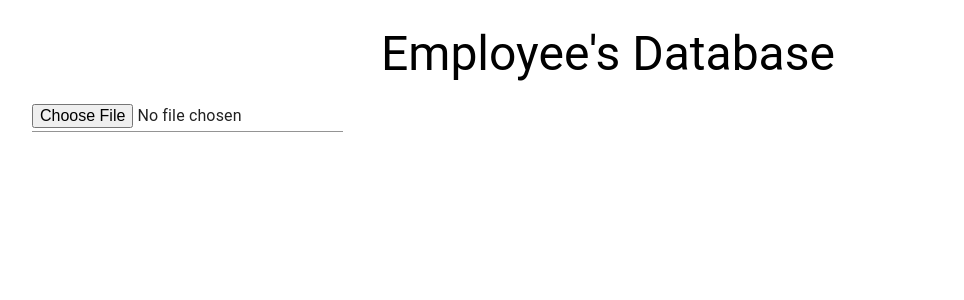
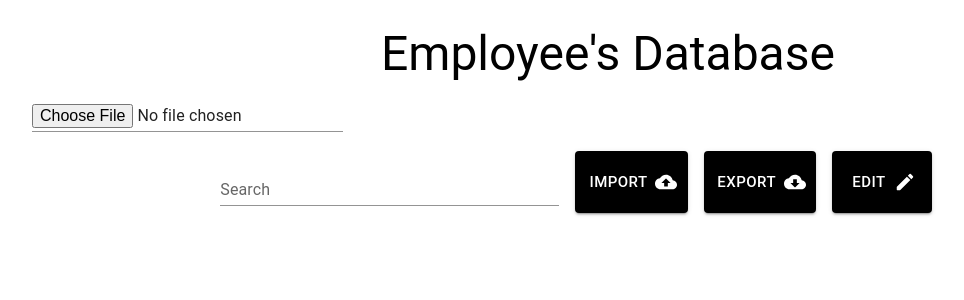
Before and after one commit to Hector-rob/Software_planning16, a Next.js app in the folder ibmfront/: page /Database in a window 1280 px wide. Shown: the top 300 px of the page, without its empty margins (32-996 px from the left). Built offline with nearby package versions, Linux system fonts and the light colour scheme.

Commit message:
table style

```diff
--- a/ibmfront/pages/Database.tsx
+++ b/ibmfront/pages/Database.tsx
@@ -6,11 +6,39 @@ import * as XLSX from "xlsx";
 import { useState } from 'react';
 import Table from '@mui/material/Table';
 import TableBody from '@mui/material/TableBody';
-import TableCell from '@mui/material/TableCell';
 import TableContainer from '@mui/material/TableContainer';
 import TableHead from '@mui/material/TableHead';
 import TableRow from '@mui/material/TableRow';
 import Paper from '@mui/material/Paper';
+import Button from '@mui/material/Button';
+import Stack from '@mui/material/Stack';
+import CloudUploadRoundedIcon from '@mui/icons-material/CloudUploadRounded';
+import CloudDownloadRoundedIcon from '@mui/icons-material/CloudDownloadRounded';
+import EditRoundedIcon from '@mui/icons-material/EditRounded';
+import TableCell, { tableCellClasses } from '@mui/material/TableCell';
+import { styled } from '@mui/material/styles';
+import { Grid } from '@mui/material';
+import TextField from '@mui/material/TextField';
+
+const StyledTableCell = styled(TableCell)(({ theme }) => ({
+  [`&.${tableCellClasses.head}`]: {
+    backgroundColor: "#0F62FE",
+    color: theme.palette.common.white,
+  },
+  [`&.${tableCellClasses.body}`]: {
+    fontSize: 14,
+  },
+}));
+
+const StyledTableRow = styled(TableRow)(({ theme }) => ({
+  '&:nth-of-type(odd)': {
+    backgroundColor: theme.palette.action.hover,
+  },
+  // hide last border
+  '&:last-child td, &:last-child th': {
+    border: 0,
+  },
+}));
 
 export default function Database(props) {
   const [fileName, setFileName] = useState(null);
@@ -42,9 +70,6 @@ export default function Database(props) {
     console.log("esto", jsonData[0]);
   }
 
-
-
-
     return(
         <>
 
@@ -58,12 +83,76 @@ export default function Database(props) {
         <Input type="file"  inputProps={{accept: '.xlsx,.xls'}} onChange={e => handleFile(e)}></Input>
         </div>
 
+
+        <Grid
+          item
+          sx={{
+            height: 100,
+            width: '1000%',
+            maxWidth: 'md'
+            }}
+          container
+          direction="row"
+          alignItems="center"
+          justifyContent="flex-end"
+        >
+          <br></br>
+
+            <Stack direction="row" spacing={2}>
+
+            <Grid
+          item
+
+          container
+          direction="row"
+          alignItems="center"
+          justifyContent="flex-start"
+        >
+          <TextField id="standard-basic" label="Search" variant="standard" fullWidth />
+
+        </Grid>
+
+              <Button variant="contained" size="large"
+                style={{
+                  backgroundColor: "#000000",
+                  padding: "18px 36px"
+                }}
+
+                endIcon={<CloudUploadRoundedIcon />}>
+                Import
+              </Button>
+
+              <Button variant="contained" size="large"
+                style={{
+                  backgroundColor: "#000000",
+                  padding: "18px 36px"
+                }}
+
+                endIcon={<CloudDownloadRoundedIcon />}>
+                Export
+              </Button>
+
+              <Button variant="contained" size="large"
+                style={{
+                  backgroundColor: "#000000",
+                  padding: "18px 36px"
+                }}
+
+                endIcon={<EditRoundedIcon />}>
+                Edit
+              </Button>
+
+            </Stack>
+
+            </Grid>
+
         <br></br>
 
         <div className='center'>
         {fileName && (
           <React.Fragment>
         <Typography variant="h4" align="center">File Name: <span>{fileName}</span></Typography>
+        <div>espera un poquis a que cargue</div>
           </React.Fragment>
         ) }
 
@@ -76,7 +165,7 @@ export default function Database(props) {
         <TableHead>
             <TableRow>
               {allData[0].map(
-                  (h:any) => <TableCell key={h}> <Typography variant="h6">{h}</Typography>  </TableCell>
+                  (h:any) => <StyledTableCell key={h}> <Typography variant="h6"><strong>{h}</strong></Typography>  </StyledTableCell>
               )}
 
             </TableRow>
@@ -84,9 +173,9 @@ export default function Database(props) {
 
           <TableBody>
               {allData.slice(1).map((row:any) => (
-                <TableRow>
-                    {row.map((c: any) => <TableCell key={c}> <Typography variant="subtitle1">{c}</Typography>  </TableCell>)}
-                  </TableRow>
+                <StyledTableRow>
+                    {row.map((c: any) => <StyledTableCell key={c}> <Typography variant="subtitle1">{c}</Typography>  </StyledTableCell>)}
+                  </StyledTableRow>
               )
                   )}
 
@@ -97,18 +186,9 @@ export default function Database(props) {
             </React.Fragment>
           }
 
-
-
-
         </div>
 
         <br></br>
-
-
-
-
-
-
 
     </Container>
 
--- a/ibmfront/src/theme.js
+++ b/ibmfront/src/theme.js
@@ -9,7 +9,7 @@ const theme = createTheme({
         secondary: { main: "#393939" },
         error: { main: "#DA1E28" },
         warning: { main: "#F1C21B" },
-        success: { main: "#198038" },
+        success: { main: "#198038" }
     },
 })
 
--- /dev/null
+++ b/ibmfront/styles/global.css
@@ -0,0 +1,5 @@
+.right {
+
+    display: flex;
+    justify-content: right;
+}
```
Also changed, not shown: ibmfront/src/index.js (+0 -9 lines).
